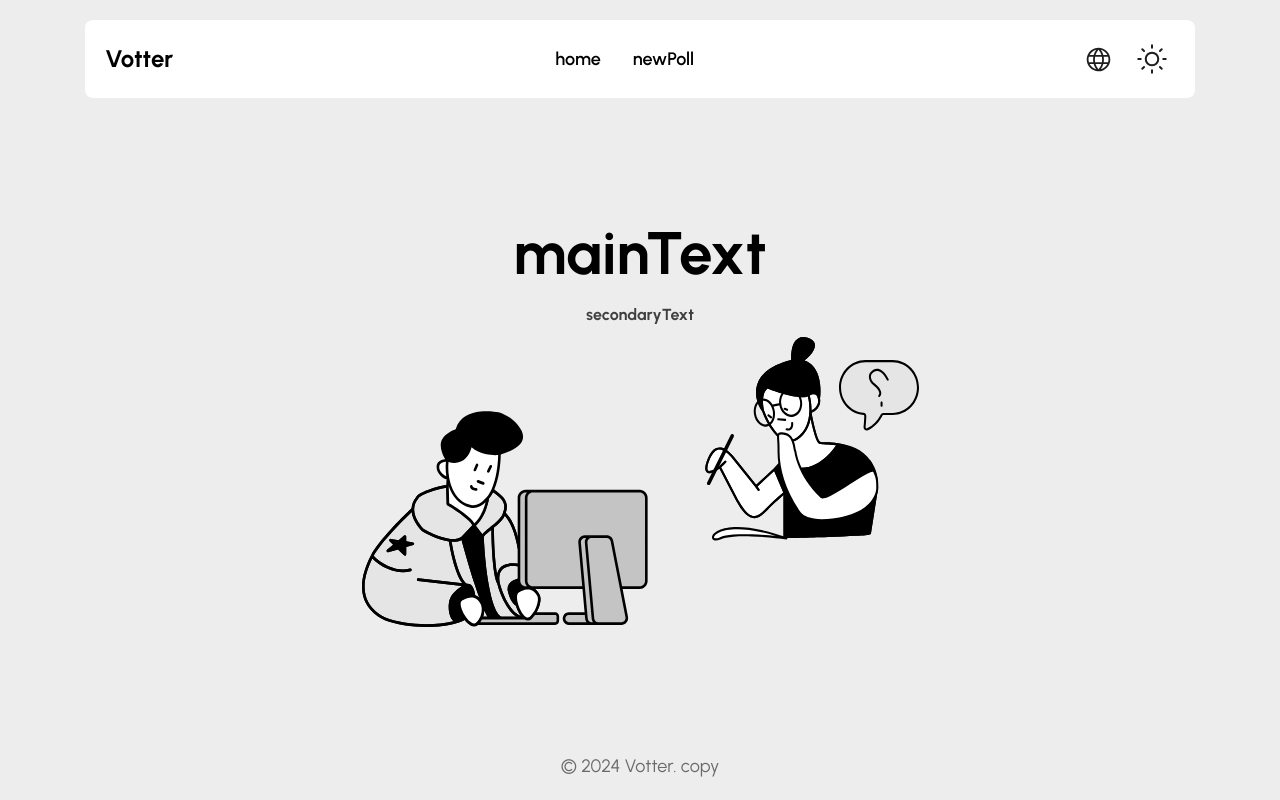
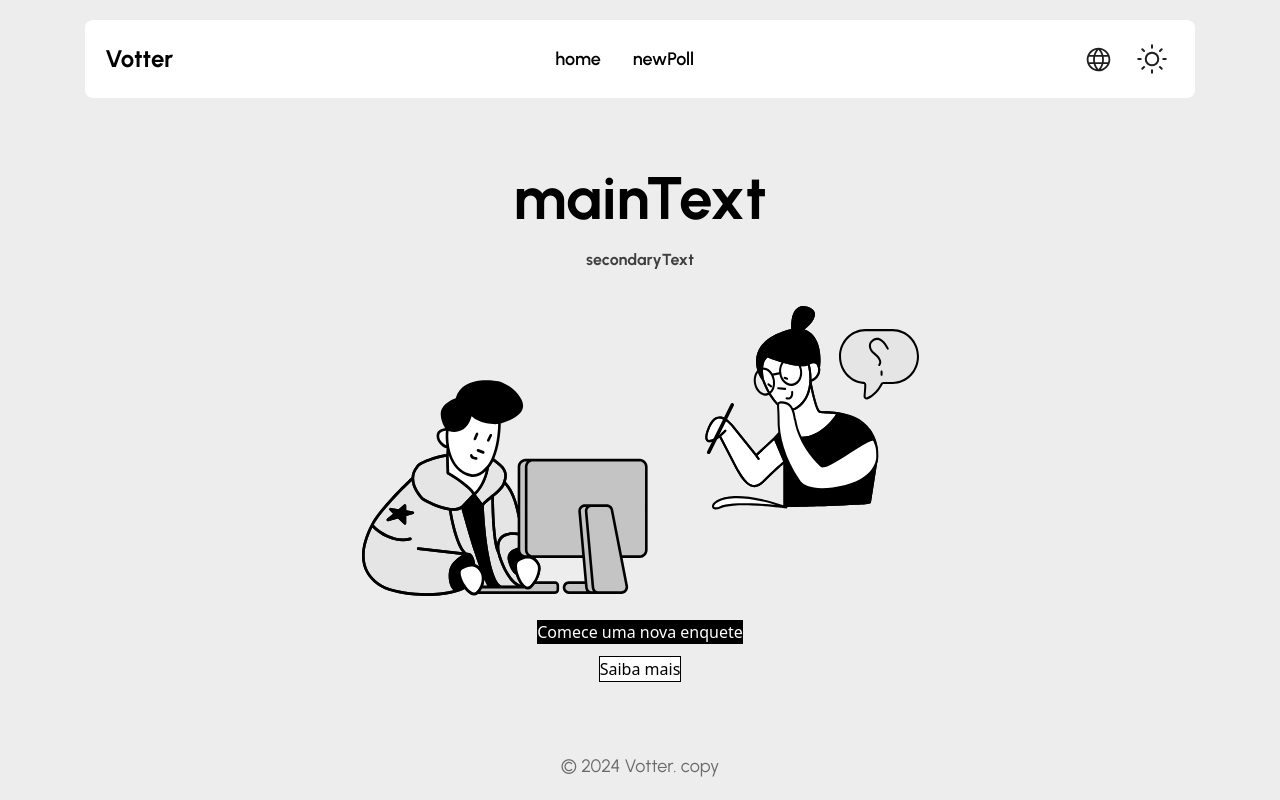
Before and after one commit to Guilherme-Matosoli/vooter-client, a Next.js app: page /en in a window 1280 px wide. Built offline with nearby package versions, Linux system fonts and the light colour scheme; what i18next-resources-to-backend would draw is missing.

Commit message:
add anchors that send user to create a new poll or about page :rocket:

```diff
--- a/src/app/[lng]/page.tsx
+++ b/src/app/[lng]/page.tsx
@@ -1,4 +1,5 @@
 "use client"
+import Link from "next/link";
 import { useTranslation } from "../i18n";
 
 interface HomeParams {
@@ -10,7 +11,7 @@ interface HomeParams {
 export default function Home({ params: { lng } }: HomeParams) {
   const { t } = useTranslation(lng, "home");
   return (
-    <main className="flex flex-1 flex-col items-center justify-center">
+    <main className="flex flex-1 flex-col items-center justify-center gap-6">
       <div className="w-full flex flex-col gap-5">
         <h2 className="font-main font-bold text-center text-4xl dark:text-white md:text-6xl">
           {t("mainText")}
@@ -26,6 +27,17 @@ export default function Home({ params: { lng } }: HomeParams) {
         alt={t("ilustration")}
       />
 
+      <section className="w-full flex flex-col gap-3 items-center">
+        <Link href="/newpoll" className="button bg-black text-white hover:brightness-50 transition">
+          Comece uma nova enquete
+        </Link>
+
+
+        <Link href="/about" className="button bg-white text-black border border-black hover:brightness-50 transition">
+          Saiba mais
+        </Link>
+      </section>
+
     </main>
   );
 }
```
